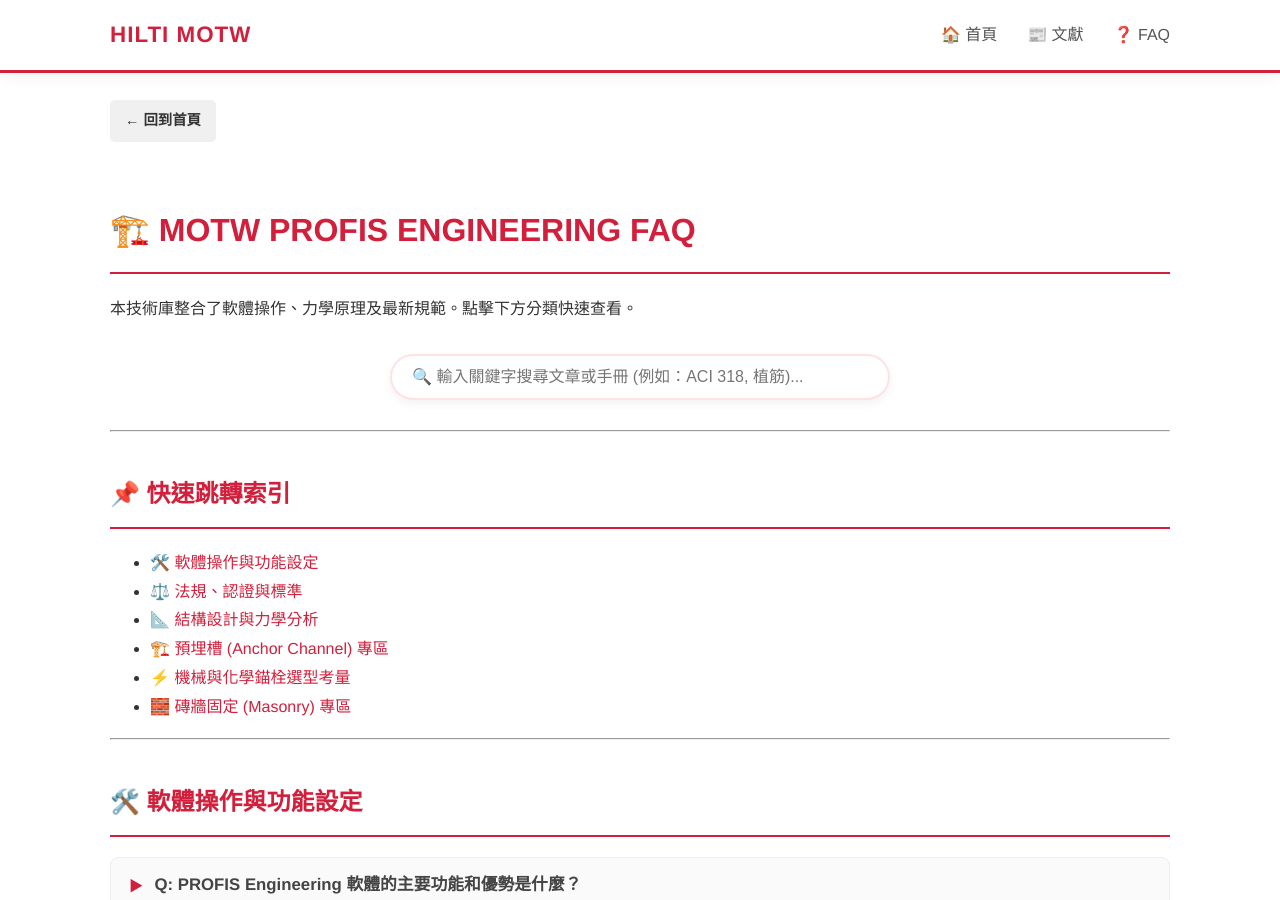
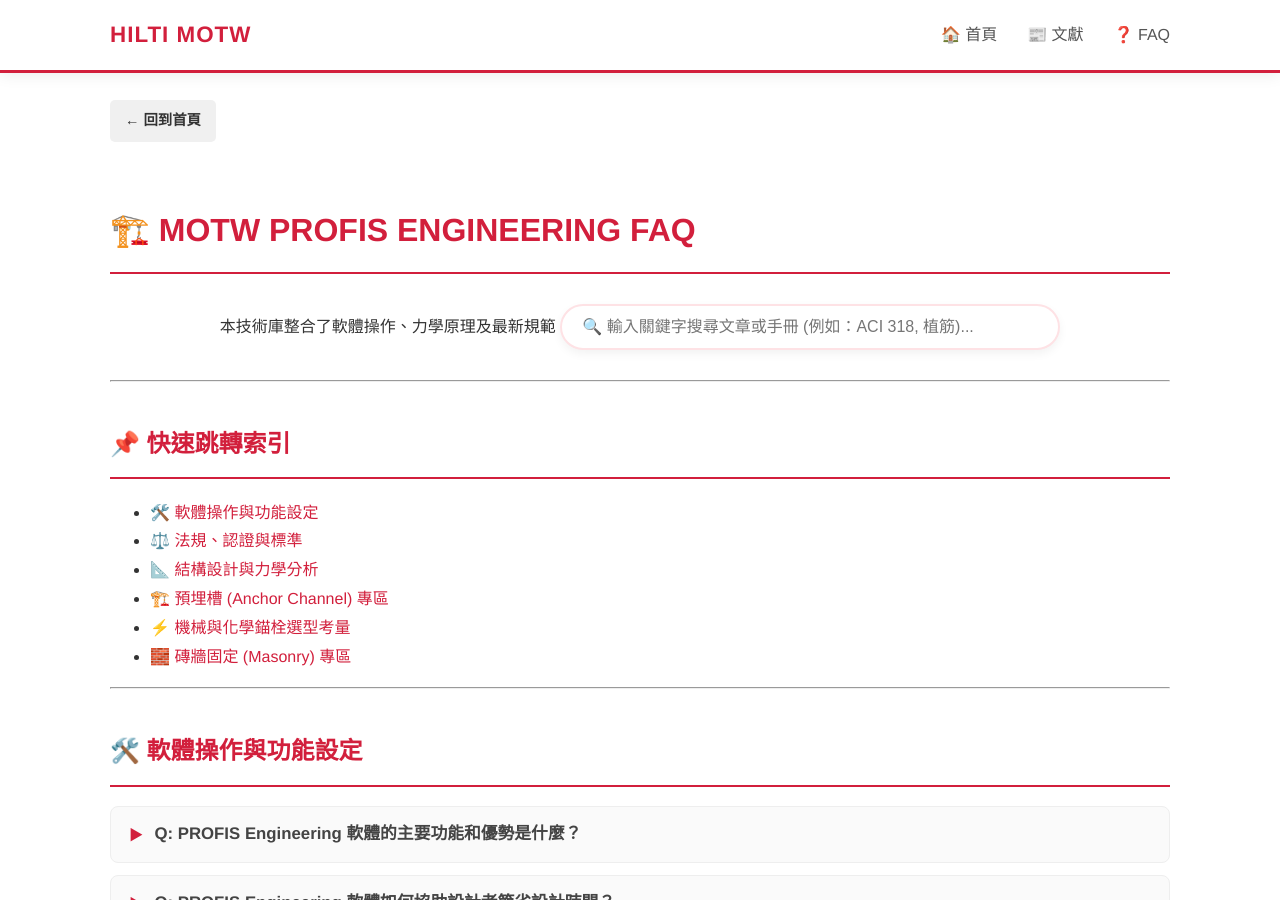
Before and after one commit to SSTTW/TWsoftware-FAQ, a Jekyll site: the page built from faq.md, in a window 1280 px wide and 900 px high. Built offline with Jekyll 4.4.1, drawn with Linux system fonts in a browser that asks for light colours.

Commit message:
Update faq.md

```diff
--- a/faq.md
+++ b/faq.md
@@ -48,10 +48,8 @@ title: MOTW PROFIS Engineering FAQ
 
 # 🏗️ MOTW PROFIS ENGINEERING FAQ
 
-本技術庫整合了軟體操作、力學原理及最新規範。點擊下方分類快速查看。
-
 <div style="text-align: center; margin: 30px 0; position: relative;">
-  <input type="text" id="search-input" placeholder="🔍 輸入關鍵字搜尋文章或手冊 (例如：ACI 318, 植筋)..." style="padding: 12px 20px; width: 100%; max-width: 500px; box-sizing: border-box; border-radius: 50px; border: 2px solid #fee2e5; font-size: 16px; outline: none; box-shadow: 0 4px 10px rgba(0,0,0,0.05);">
+本技術庫整合了軟體操作、力學原理及最新規範  <input type="text" id="search-input" placeholder="🔍 輸入關鍵字搜尋文章或手冊 (例如：ACI 318, 植筋)..." style="padding: 12px 20px; width: 100%; max-width: 500px; box-sizing: border-box; border-radius: 50px; border: 2px solid #fee2e5; font-size: 16px; outline: none; box-shadow: 0 4px 10px rgba(0,0,0,0.05);">
   <ul id="results-container" style="list-style: none; padding: 0; text-align: left; max-width: 500px; margin: 10px auto; background: white; border-radius: 12px; position: absolute; left: 0; right: 0; z-index: 1000; box-shadow: 0 10px 25px rgba(0,0,0,0.1);"></ul>
 </div>
 
```
